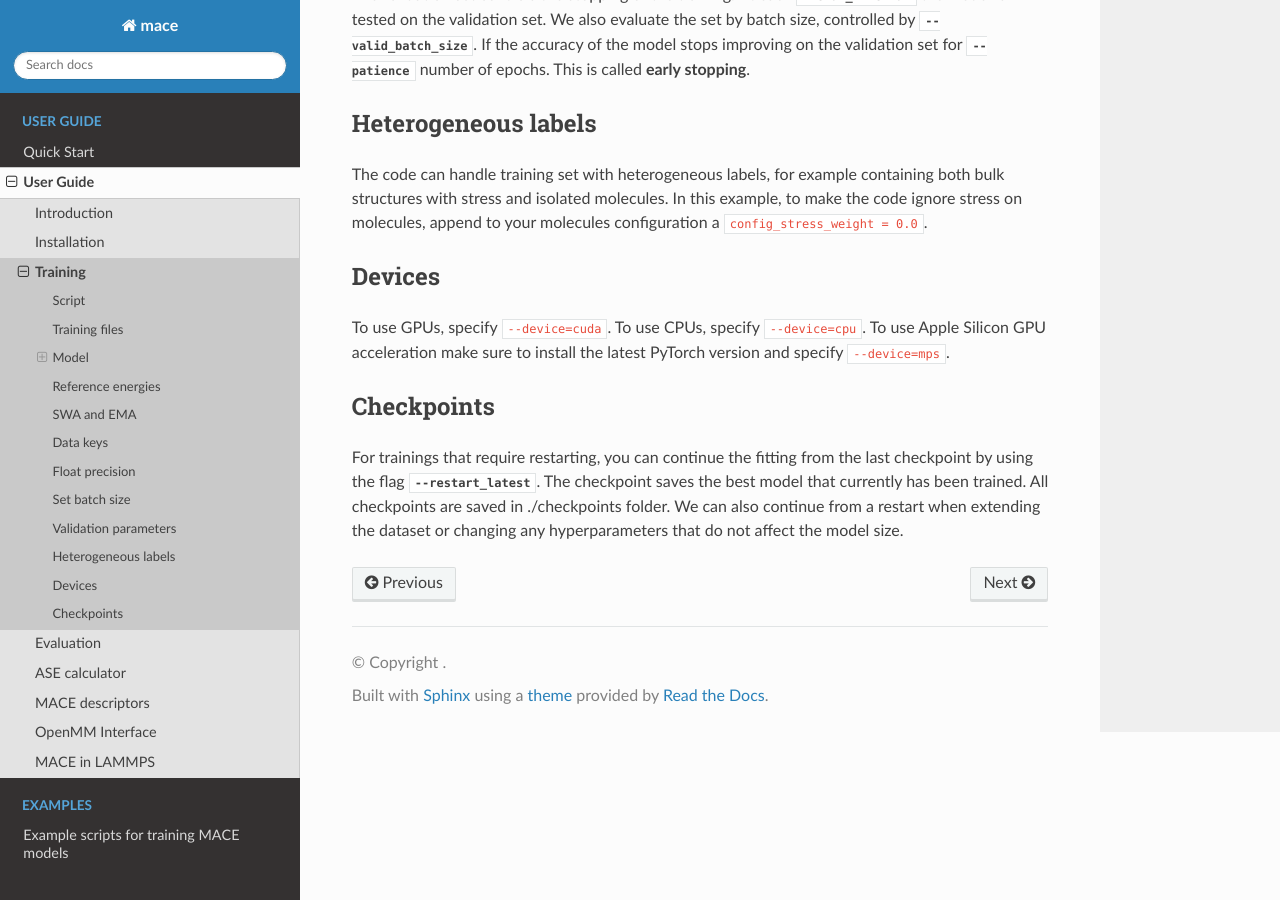
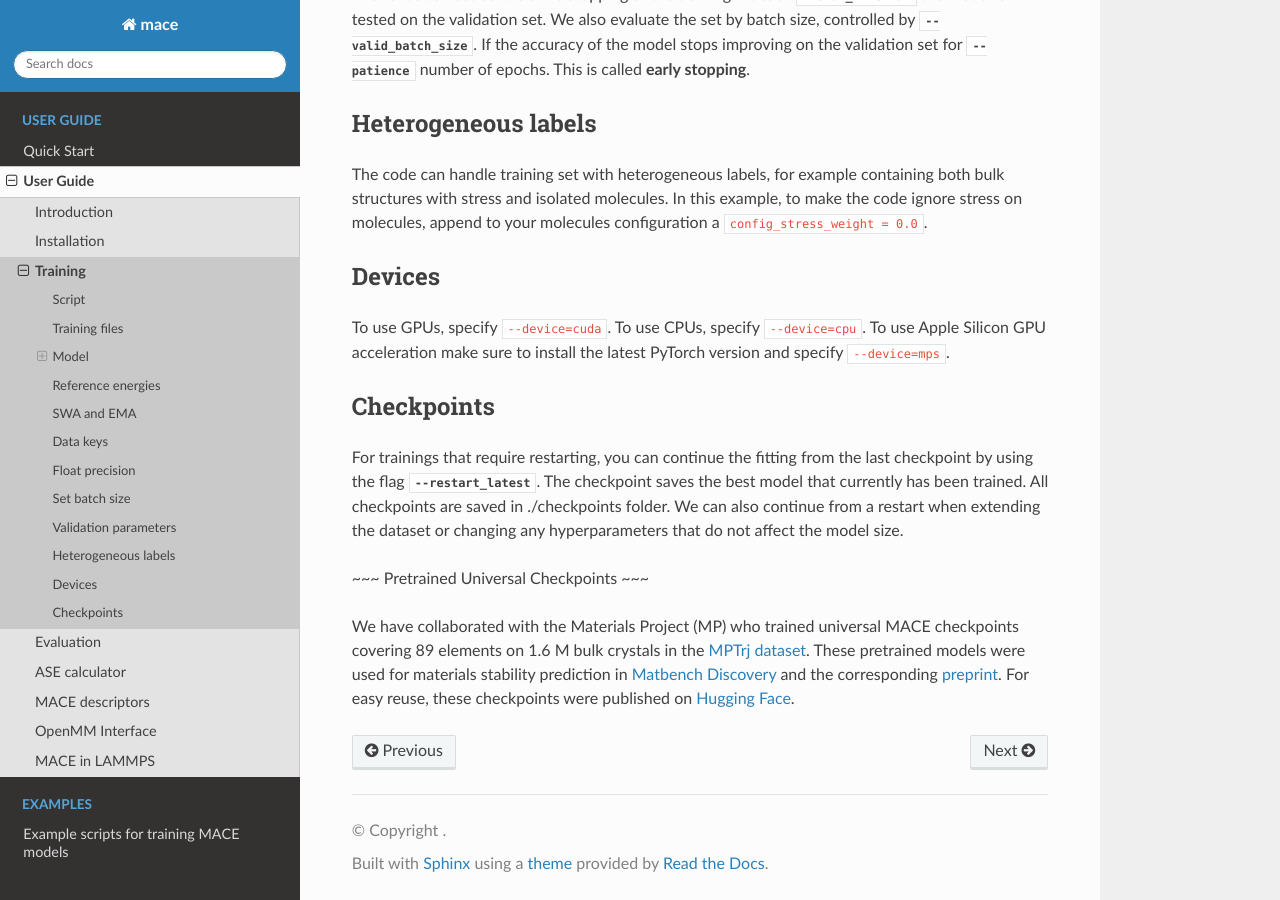
Before and after one commit to ACEsuit/mace, a Sphinx documentation site: the page built from docs/guide/training.rst, in a window 1280 px wide and 900 px high, scrolled down 3046 px. Built offline with Sphinx 7.4.7 and the Read the Docs theme 2.0.0, drawn with Linux system fonts in a browser that asks for light colours; pages that are not in the unit, such as notebooks, are missing from menus.

Commit message:
add "Pretrained Universal Checkpoints" section to docs/guide/training.rst

```diff
--- a/docs/guide/training.rst
+++ b/docs/guide/training.rst
@@ -138,3 +138,7 @@ Checkpoints
 -----------
 
 For trainings that require restarting, you can continue the fitting from the last checkpoint by using the flag `--restart_latest`. The checkpoint saves the best model that currently has been trained. All checkpoints are saved in ./checkpoints folder. We can also continue from a restart when extending the dataset or changing any hyperparameters that do not affect the model size.
+
+~~~ Pretrained Universal Checkpoints ~~~
+
+We have collaborated with the Materials Project (MP) who trained universal MACE checkpoints covering 89 elements on 1.6 M bulk crystals in the `MPTrj dataset <https://figshare.com/articles/dataset/23713842>`_. These pretrained models were used for materials stability prediction in `Matbench Discovery <https://matbench-discovery.materialsproject.org>`_ and the corresponding `preprint <https://arxiv.org/abs/2308.14920>`_. For easy reuse, these checkpoints were published on `Hugging Face <https://huggingface.co/cyrusyc/mace-universal>`_.
```
